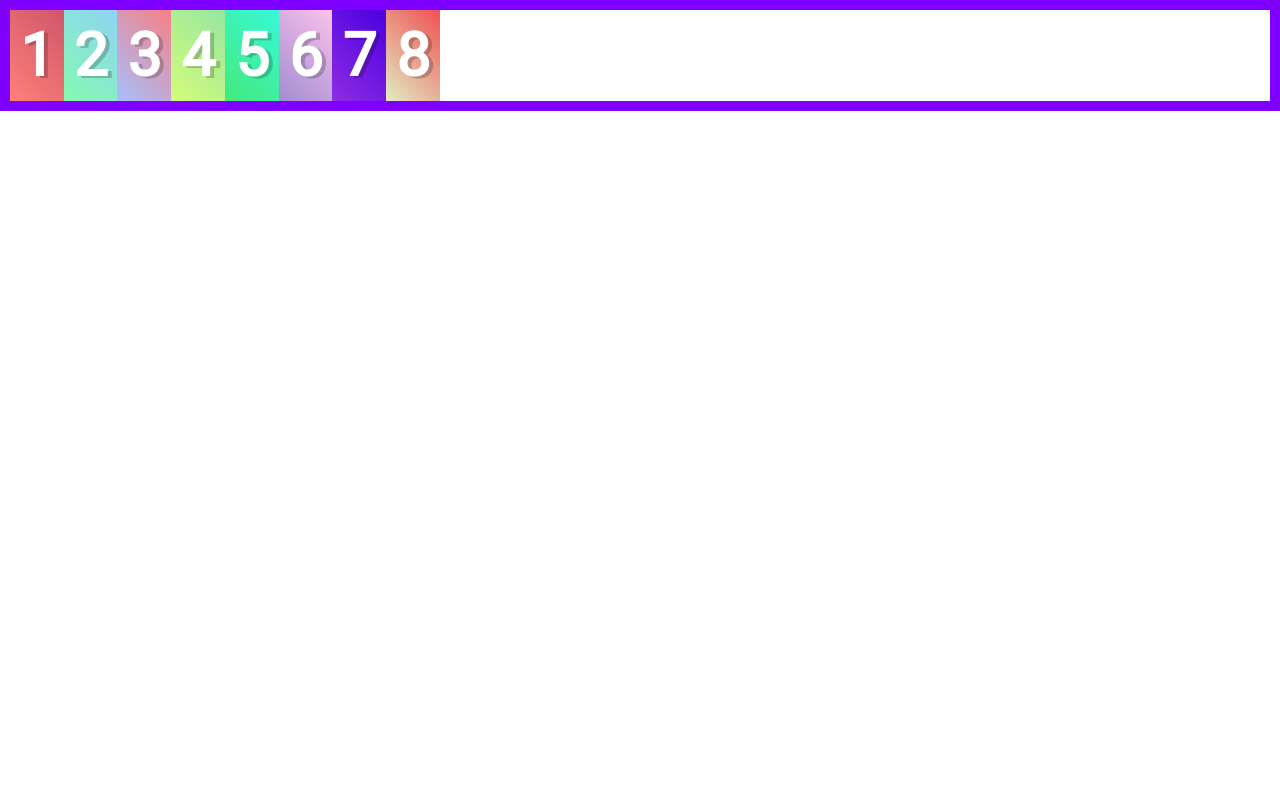
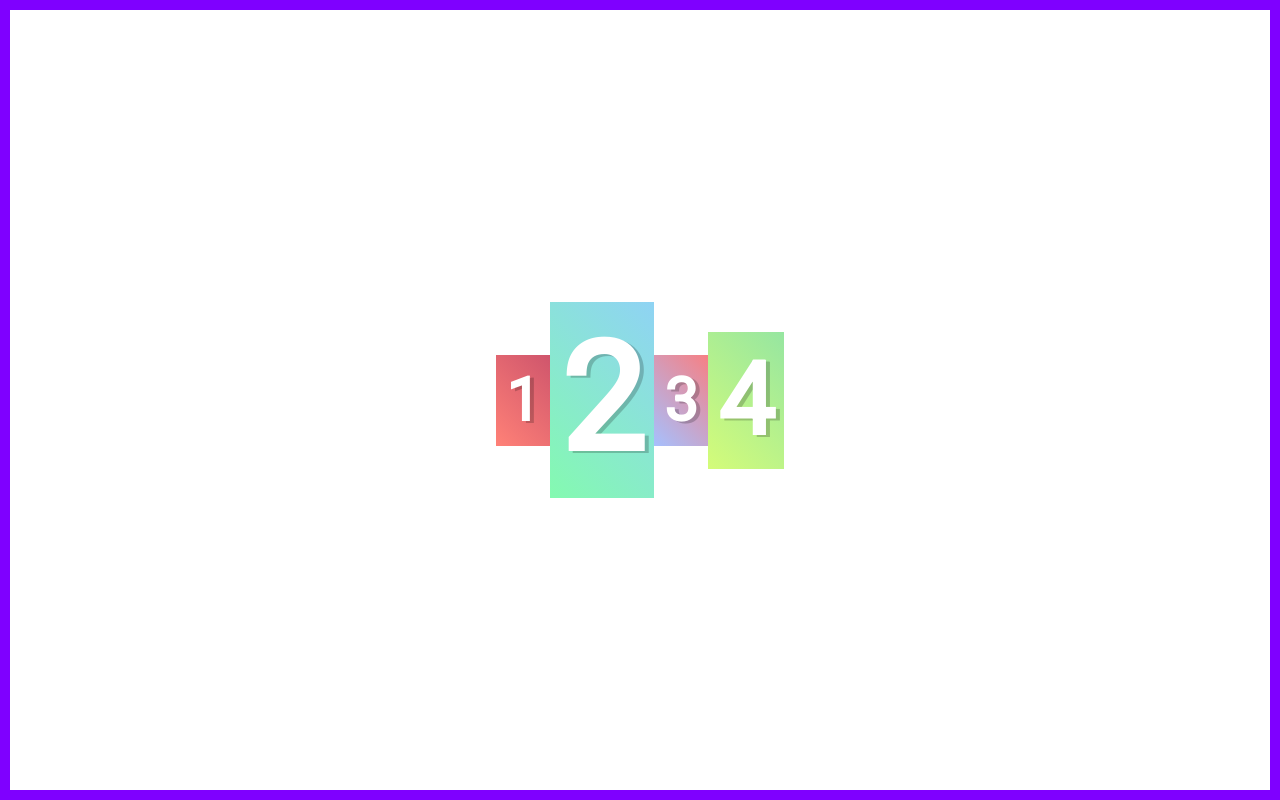
Before and after one commit to dima92/css-flexbox, a plain HTML site: page index.html in a window 1280 px wide. Drawn offline with Linux system fonts and the light colour scheme.

Commit message:
add lesson_05

```diff
--- a/index.html
+++ b/index.html
@@ -13,10 +13,10 @@
   <div class="flex-item item-2">2</div>
   <div class="flex-item item-3">3</div>
   <div class="flex-item item-4">4</div>
-  <div class="flex-item item-5">5</div>
+  <!-- <div class="flex-item item-5">5</div>
   <div class="flex-item item-6">6</div>
   <div class="flex-item item-7">7</div>
-  <div class="flex-item item-8">8</div>
+  <div class="flex-item item-8">8</div> -->
 </div>
 </body>
 </html>
--- a/styles.css
+++ b/styles.css
@@ -52,4 +52,21 @@
 /* Custom styles */
 .flex-container {
   display: flex;
+  min-height: 100vh;
+  /* align-items: baseline;
+  flex-direction: column; */
+  justify-content: center;
+  align-items: center;
 }
+
+.flex-item {
+  /* width: 100px; */
+}
+
+.item-2 {
+  font-size: 150px;
+}
+
+.item-4 {
+  font-size: 100px;
+}
```
